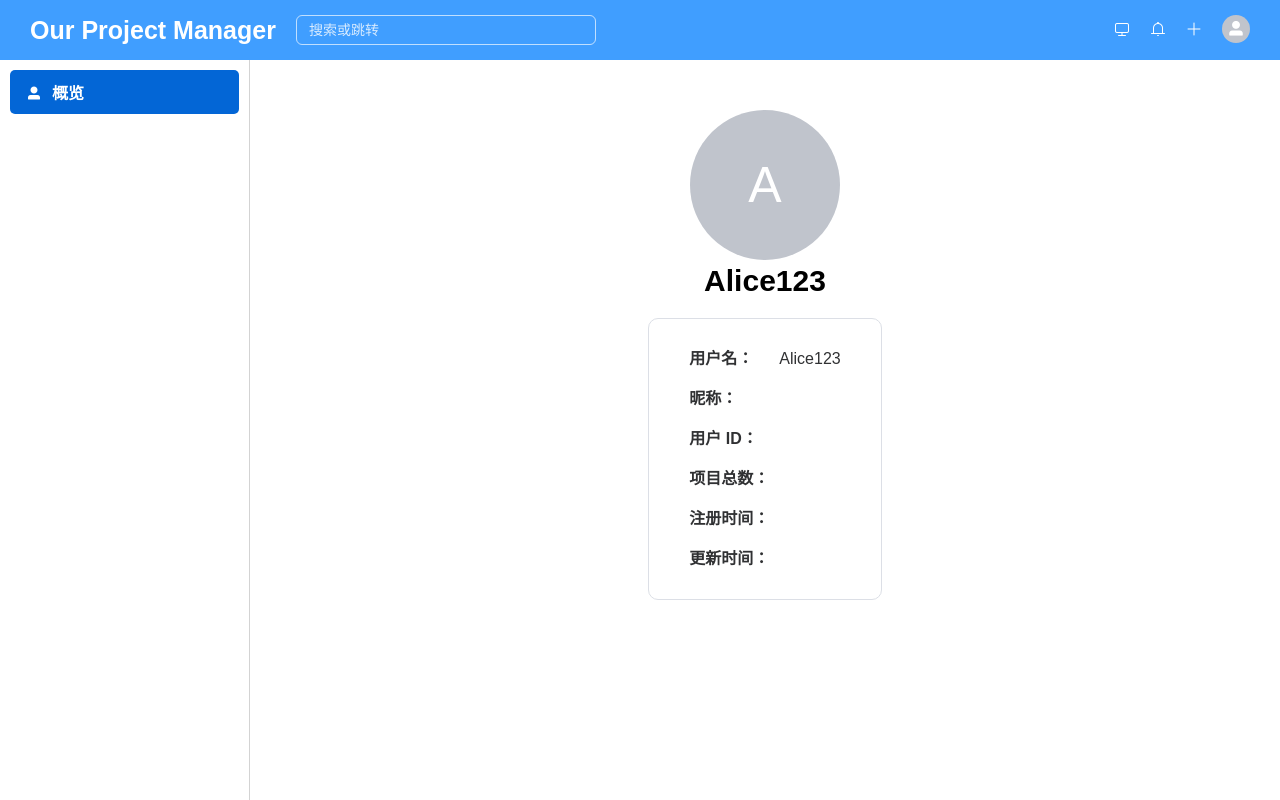
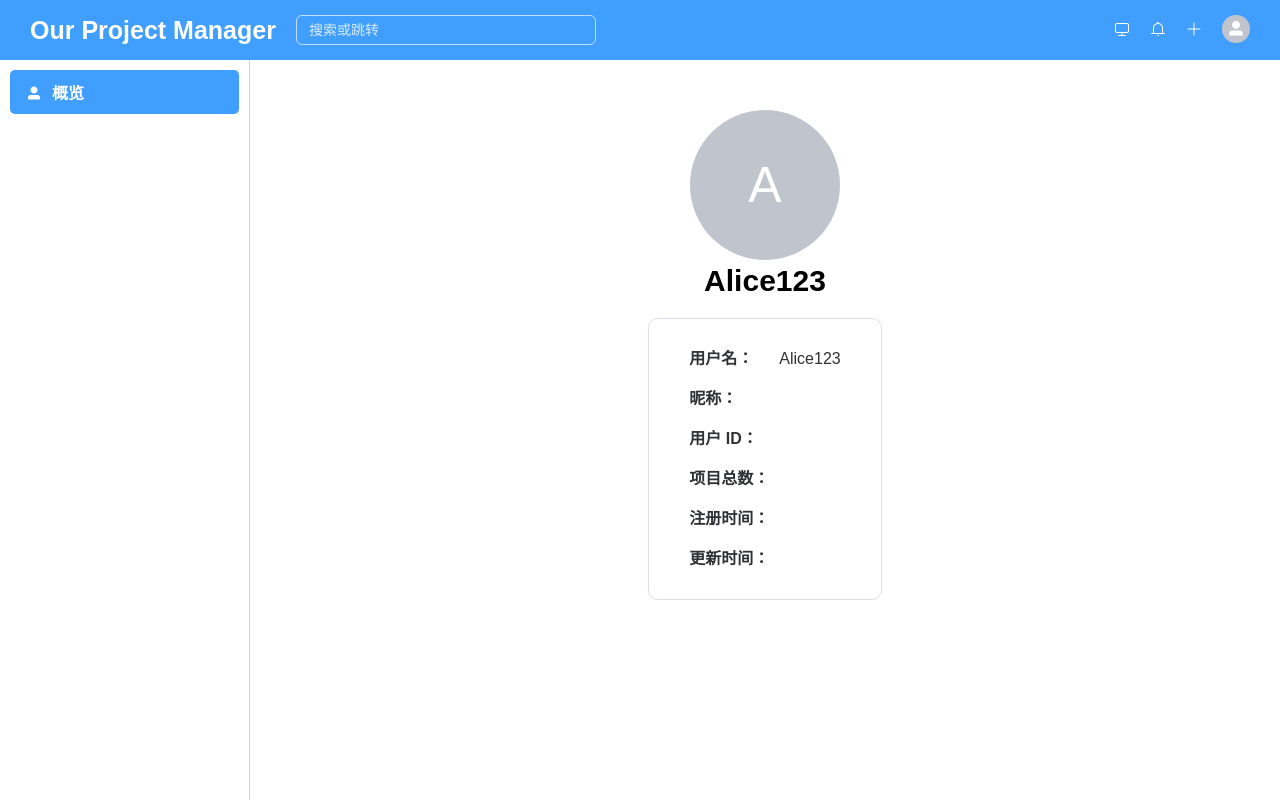
Before and after one commit to zhb2000/OurProjectManager-FrontEnd, a Vue app: page /users/Alice123/overview in a window 1280 px wide. Built offline with nearby package versions, Linux system fonts and the light colour scheme; no server answers; sample sign-in values are in the browser's storage.

Commit message:
Modify active aside item color

```diff
--- a/src/views/ProjectHome.vue
+++ b/src/views/ProjectHome.vue
@@ -39,11 +39,6 @@
     </el-aside>
     <el-container>
       <el-main>
-        <!-- <div>
-          <h1>ProjectHome</h1>
-          <div>project id: {{ projectId }}</div>
-          <div>current role: {{ currentRole }}</div>
-        </div> -->
         <router-view />
       </el-main>
     </el-container>
@@ -163,10 +158,12 @@ export default {
 .aside-item-active {
   font-weight: bold;
   color: white;
-  background: #0366d6;
+  /* background: #0366d6; */
+  background: #409eff;
 }
 
 .aside-item-active:hover {
-  background: #0366d6;
+  /* background: #0366d6; */
+  background: #409eff;
 }
 </style>
--- a/src/views/UserHome.vue
+++ b/src/views/UserHome.vue
@@ -32,14 +32,6 @@
     </el-aside>
     <el-container>
       <el-main>
-        <!-- <div>
-          <h1>UserHome</h1>
-          <p>page user: {{ username }}</p>
-          <p>current user: {{ currentUsername }}</p>
-          <div>is current: {{ isCurrentUser }}</div>
-          <div><router-link to="/users/Bob">Bob</router-link></div>
-          <div><router-link to="/users/Alice123">Alice123</router-link></div>
-        </div> -->
         <router-view />
       </el-main>
     </el-container>
@@ -129,10 +121,12 @@ export default {
 .aside-item-active {
   font-weight: bold;
   color: white;
-  background: #0366d6;
+  /* background: #0366d6; */
+  background: #409eff;
 }
 
 .aside-item-active:hover {
-  background: #0366d6;
+  /* background: #0366d6; */
+  background: #409eff;
 }
 </style>
```
